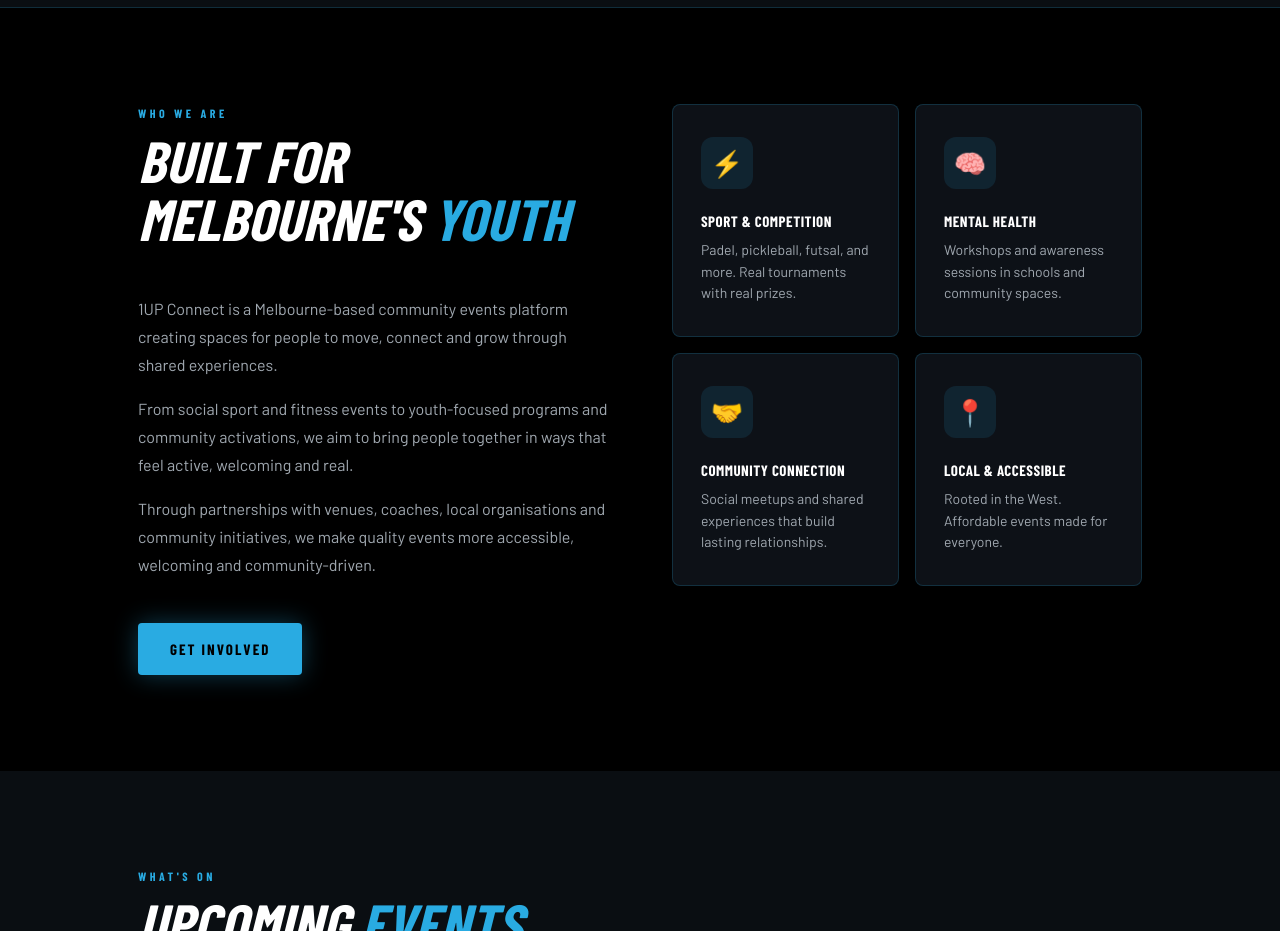
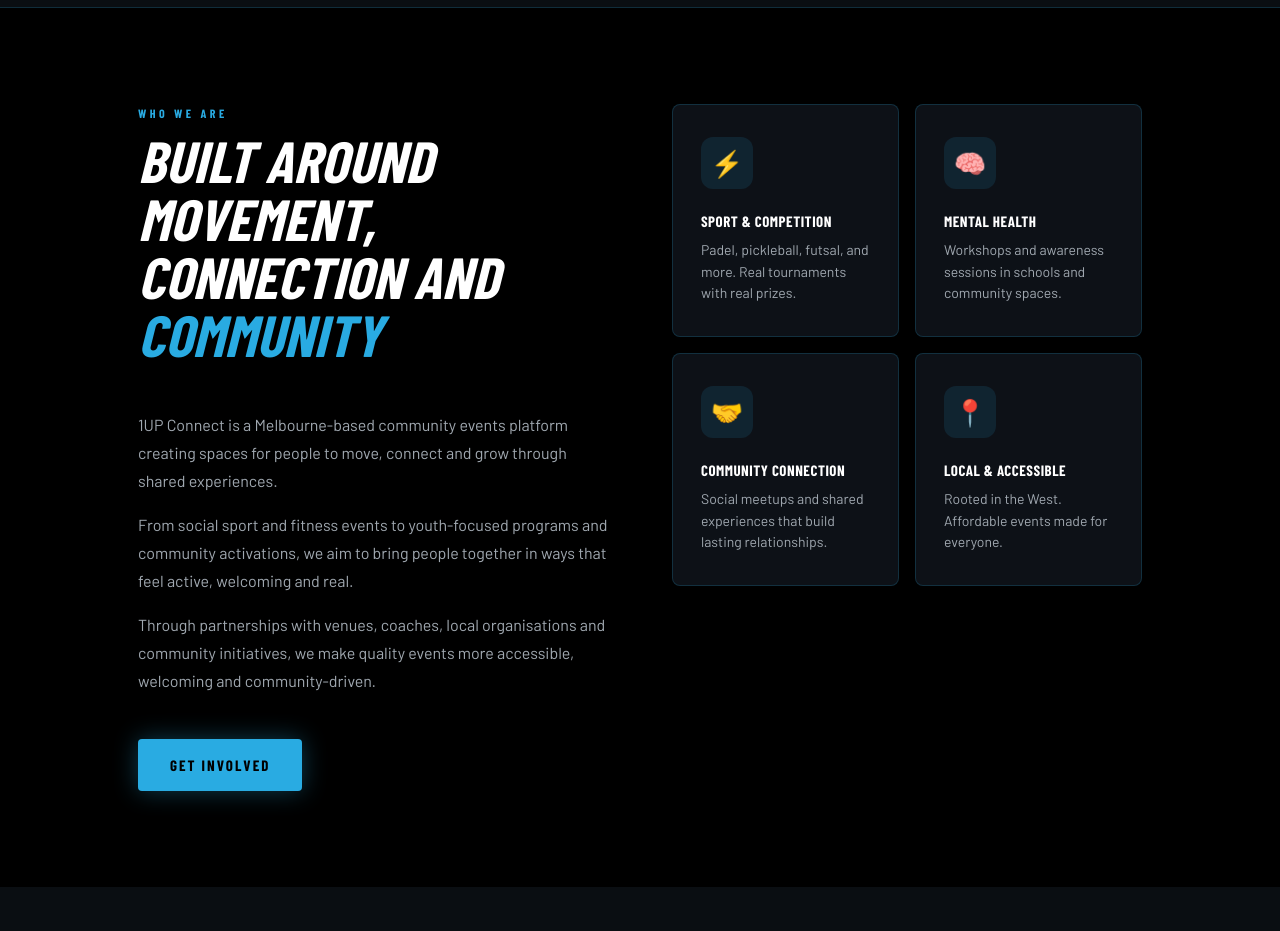
Before and after one commit to 1up-connect/1up-connect-WEBSITE, a website: page public/index.html in a window 1280 px wide. Shown: the part 1000-1931 px from the top of the page. Drawn offline with nearby package versions, Linux system fonts and the light colour scheme; a web font is replaced by a local one.

Commit message:
Update About section heading

```diff
--- a/public/index.html
+++ b/public/index.html
@@ -87,7 +87,7 @@
         <div class="about-grid">
           <div class="about-text fade-up">
             <p class="section-label">Who We Are</p>
-            <h2 id="about-heading" class="section-title">Built for Melbourne's <span>Youth</span></h2>
+            <h2 id="about-heading" class="section-title">Built Around Movement, Connection and <span>Community</span></h2>
             <p class="about-body">1UP Connect is a Melbourne-based community events platform creating spaces for people to move, connect and grow through shared experiences.</p>
             <p class="about-body">From social sport and fitness events to youth-focused programs and community activations, we aim to bring people together in ways that feel active, welcoming and real.</p>
             <p class="about-body">Through partnerships with venues, coaches, local organisations and community initiatives, we make quality events more accessible, welcoming and community-driven.</p>
```
